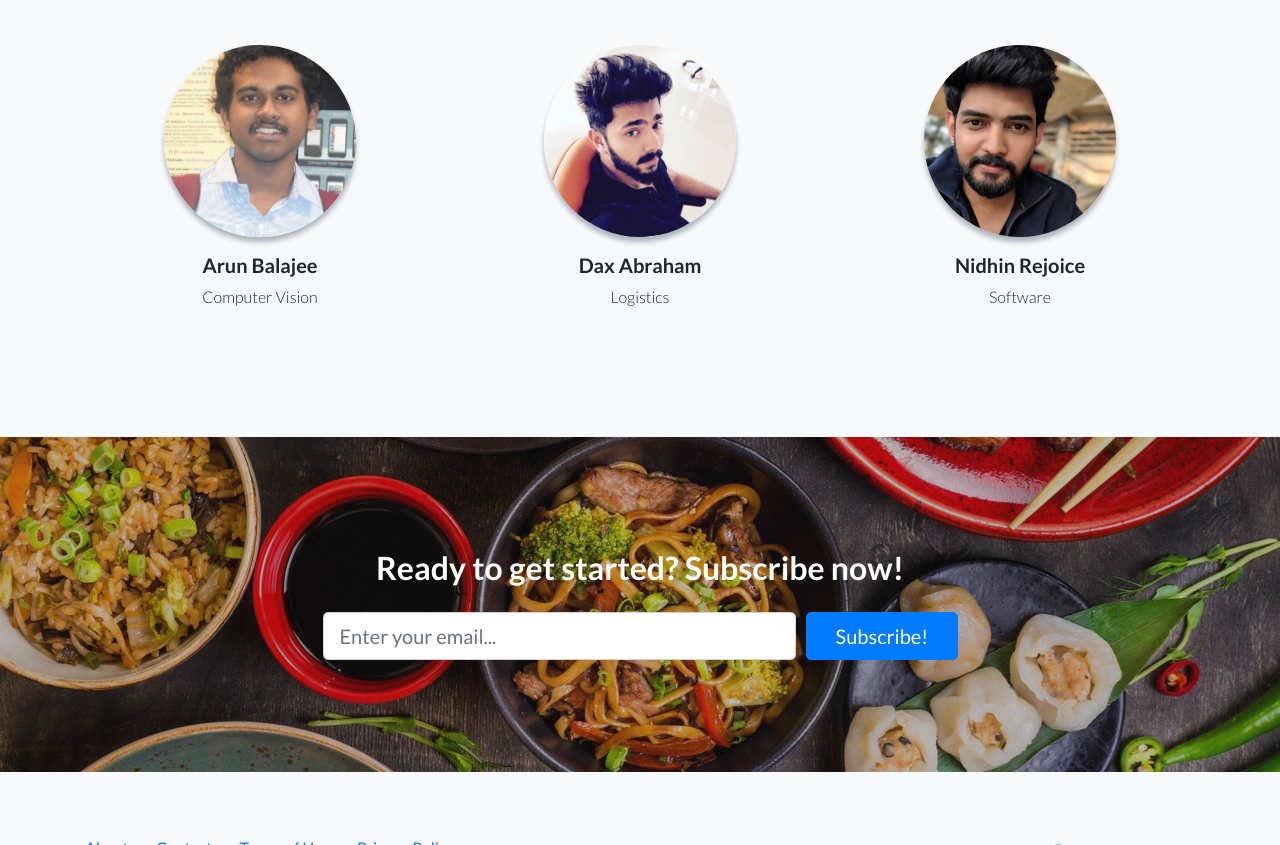
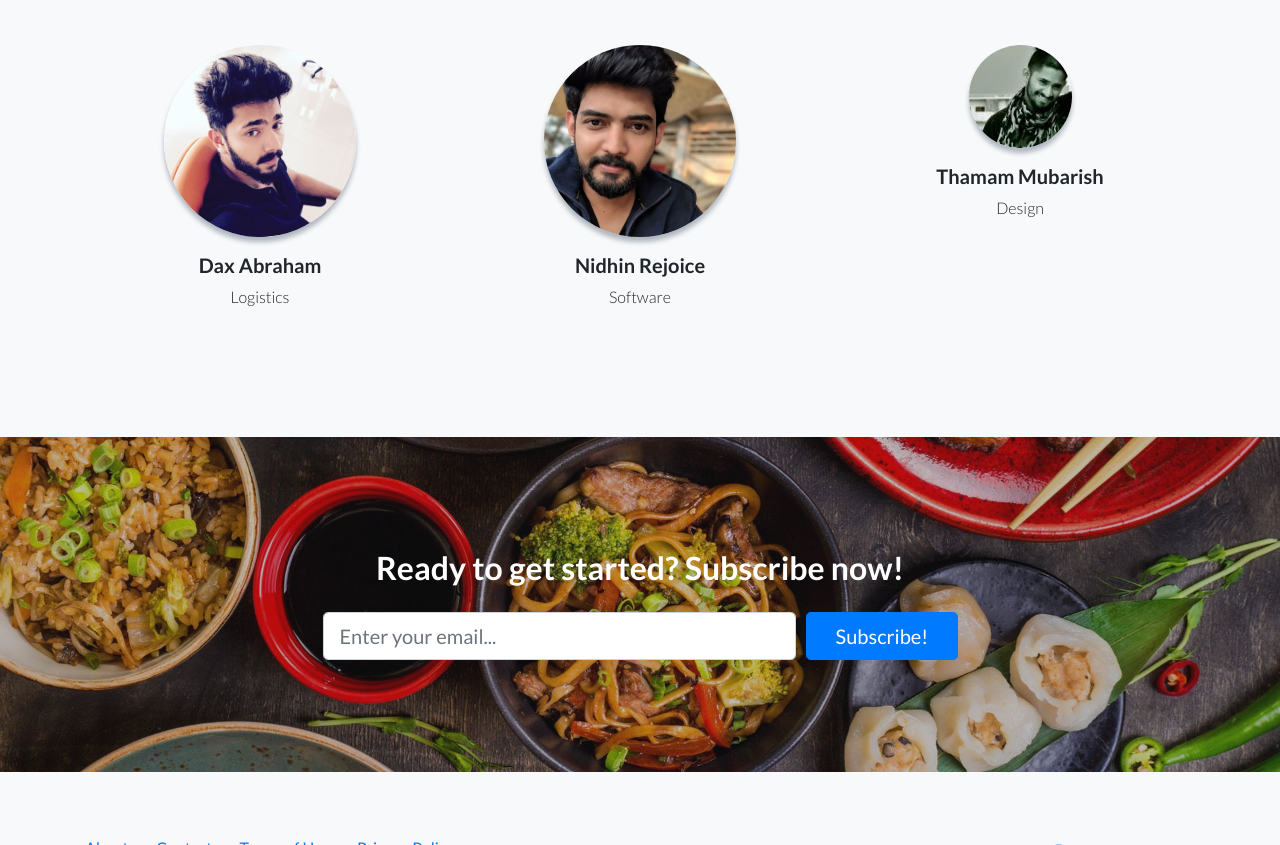
Before and after one commit to sangeetsatheesh/sangeetsatheesh.github.io_archive, a website: page index.html in a window 1280 px wide. Shown: the part 3098-3943 px from the top of the page. Drawn offline with Linux system fonts and the light colour scheme.

Commit message:
Remove arun, add thamam
removed arun's details from the website and put thamam's

```diff
--- a/index.html
+++ b/index.html
@@ -142,13 +142,6 @@
          <div class="row">
           <div class="col-lg-4">
             <div class="testimonial-item mx-auto mb-5 mb-lg-3">
-              <img class="img-fluid rounded-circle mb-3" src="img/arun.jpeg" alt="">
-              <h5>Arun Balajee</h5>
-              <p class="font-weight-light mb-0">Computer Vision</p>
-            </div>
-          </div>
-          <div class="col-lg-4">
-            <div class="testimonial-item mx-auto mb-5 mb-lg-3">
               <img class="img-fluid rounded-circle mb-3" src="img/dax.jpg" alt="">
               <h5>Dax Abraham</h5>
               <p class="font-weight-light mb-0">Logistics</p>
@@ -159,6 +152,13 @@
               <img class="img-fluid rounded-circle mb-3" src="img/rejoice.jpg" alt="">
               <h5>Nidhin Rejoice</h5>
               <p class="font-weight-light mb-0">Software</p>
+            </div>
+          </div>
+          <div class="col-lg-4">
+            <div class="testimonial-item mx-auto mb-5 mb-lg-3">
+              <img class="img-fluid rounded-circle mb-3" src="img/thamam.jpg" alt="">
+              <h5>Thamam Mubarish</h5>
+              <p class="font-weight-light mb-0">Design</p>
             </div>
           </div>
 
```
Also changed, not shown: img/thamam.jpg (added).
